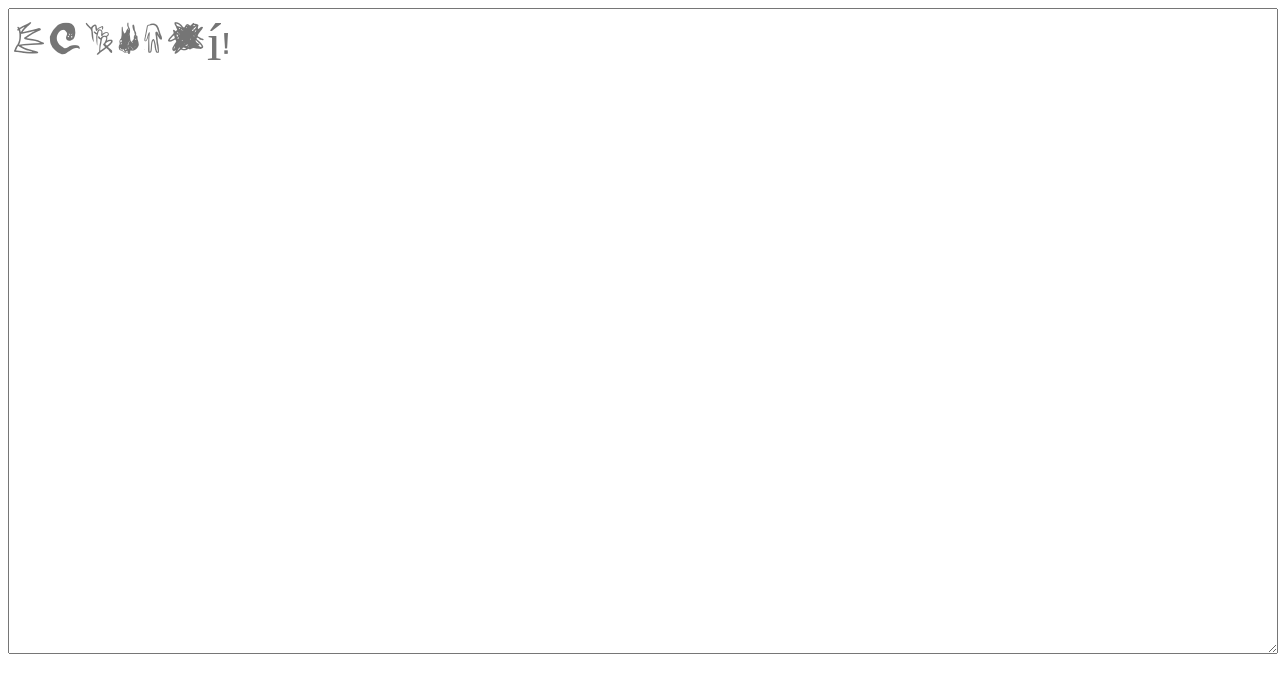
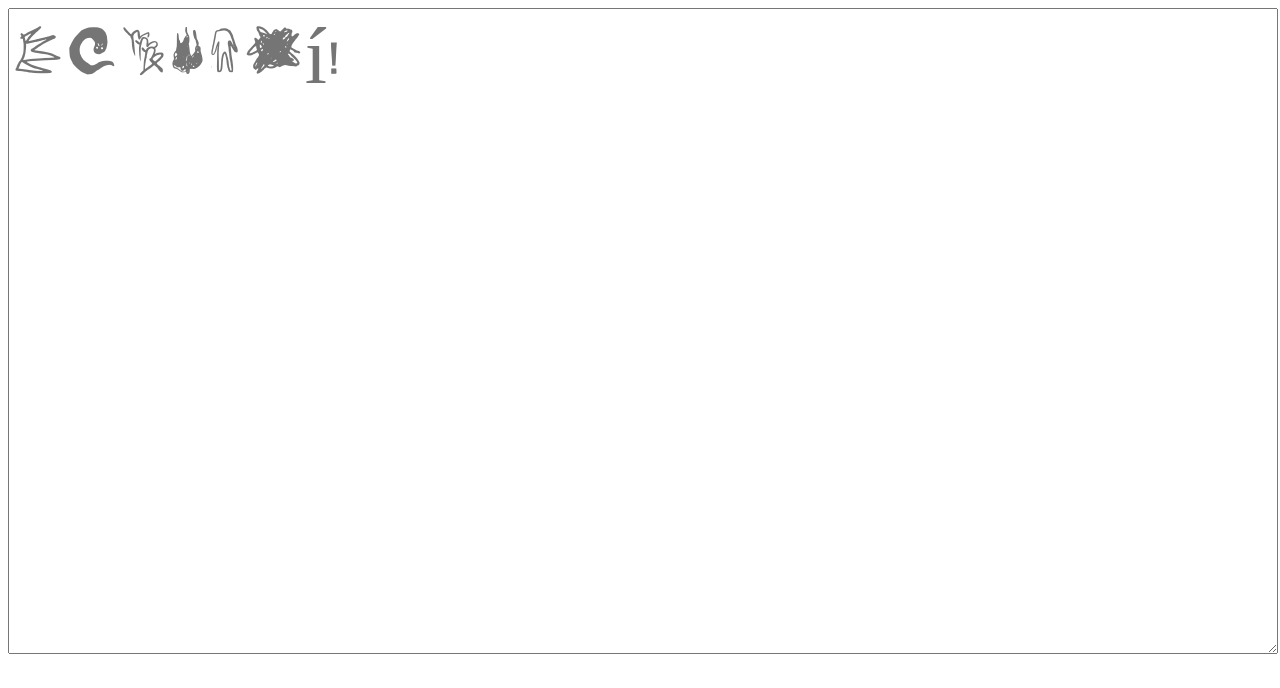
Before and after one commit to nahuef/histeria, a plain HTML site: page index.html in a window 1280 px wide. Drawn offline with Linux system fonts and the light colour scheme.

Commit message:
Update index.html

```diff
--- a/index.html
+++ b/index.html
@@ -13,6 +13,6 @@
   </head>
 
   <body>
-    <textarea style="font-family: Iara;font-size: 40pt;width:100%;height:50vw;" placeholder="Escribí!"></textarea>
+    <textarea style="font-family: Iara;font-size: 60pt;width:100%;height:50vw;" placeholder="Escribí!"></textarea>
   </body>
 </html>
```
